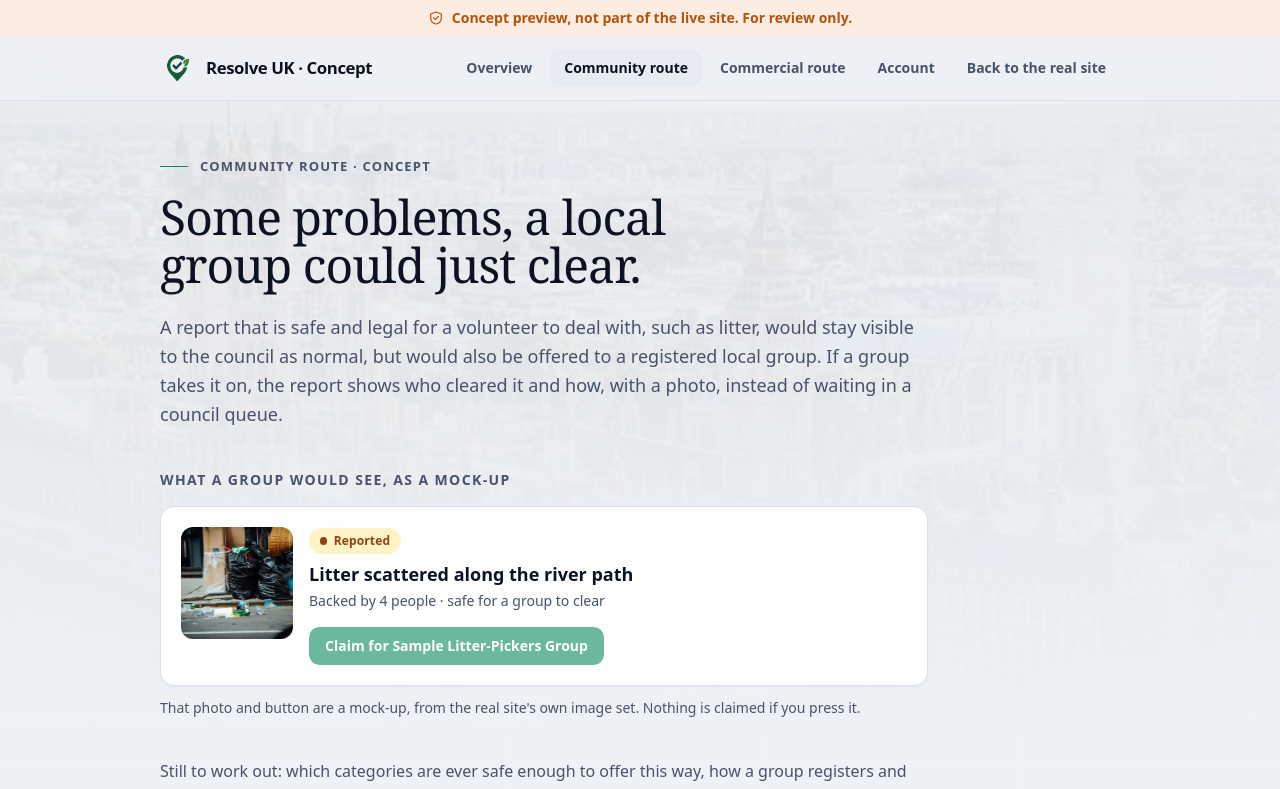
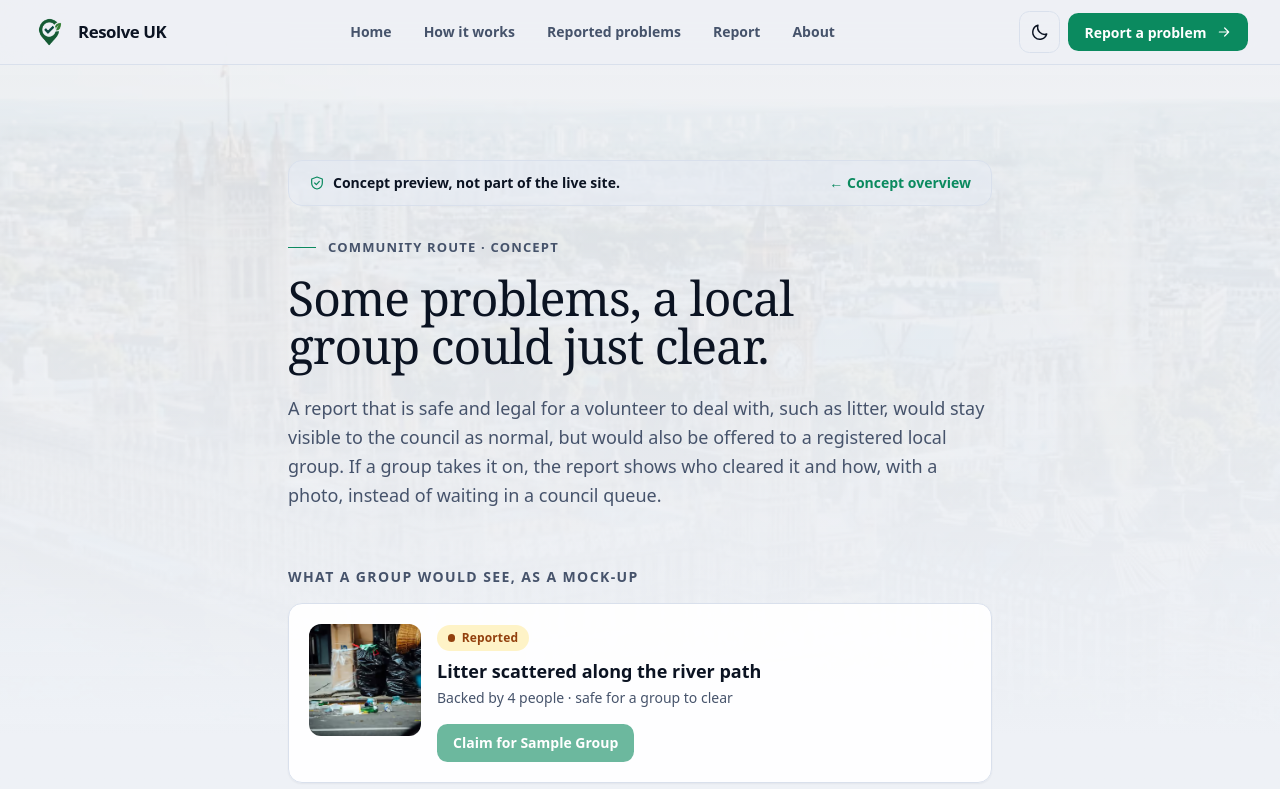
Before and after one commit to KNales179/ResolveUK, a React (Vite) app: page /v2/community in a window 1280 px wide. Shown: the top 789 px of the page. Built offline with nearby package versions, Linux system fonts and the light colour scheme; no server answers.

Commit message:
New v2 UI

```diff
--- a/src/App.tsx
+++ b/src/App.tsx
@@ -10,7 +10,6 @@ const AboutPage = lazy(() => import('./pages/AboutPage').then((m) => ({ default:
 const WhyPage = lazy(() => import('./pages/WhyPage').then((m) => ({ default: m.WhyPage })))
 const GetInvolvedPage = lazy(() => import('./pages/GetInvolvedPage').then((m) => ({ default: m.GetInvolvedPage })))
 const StaffApp = lazy(() => import('./staff/StaffApp').then((m) => ({ default: m.StaffApp })))
-const V2Shell = lazy(() => import('./v2/V2Shell').then((m) => ({ default: m.V2Shell })))
 const V2Landing = lazy(() => import('./v2/V2Landing').then((m) => ({ default: m.V2Landing })))
 const V2Community = lazy(() => import('./v2/V2Community').then((m) => ({ default: m.V2Community })))
 const V2Commercial = lazy(() => import('./v2/V2Commercial').then((m) => ({ default: m.V2Commercial })))
@@ -32,14 +31,12 @@ export default function App() {
             <Route path="about" element={<AboutPage />} />
             <Route path="why" element={<WhyPage />} />
             <Route path="get-involved" element={<GetInvolvedPage />} />
+            <Route path="v2" element={<V2Landing />} />
+            <Route path="v2/community" element={<V2Community />} />
+            <Route path="v2/commercial" element={<V2Commercial />} />
+            <Route path="v2/account" element={<V2Account />} />
           </Route>
           <Route path="/staff/*" element={<StaffApp />} />
-          <Route element={<V2Shell />}>
-            <Route path="/v2" element={<V2Landing />} />
-            <Route path="/v2/community" element={<V2Community />} />
-            <Route path="/v2/commercial" element={<V2Commercial />} />
-            <Route path="/v2/account" element={<V2Account />} />
-          </Route>
           <Route path="*" element={<Navigate to="/" replace />} />
         </Routes>
       </Suspense>
--- /dev/null
+++ b/src/v2/ConceptBanner.tsx
@@ -0,0 +1,24 @@
+import { Link } from 'react-router-dom'
+import { Icon } from '../components/ui/Icon'
+
+// Marks a page as a concept sketch, not a real feature, without giving it a different shell from
+// the rest of the site: everything else about the page (nav, footer, fonts, components) is the same.
+export function ConceptBanner({ back }: { back?: boolean }) {
+  return (
+    <div className="mb-8 flex flex-wrap items-center justify-between gap-3 rounded-2xl border border-line bg-surface2/60 px-5 py-3 text-sm">
+      <p className="flex items-center gap-2 font-semibold">
+        <Icon name="shield" className="size-4 shrink-0 text-accent" />
+        Concept preview, not part of the live site.
+      </p>
+      {back ? (
+        <Link to="/v2" className="font-semibold text-accent hover:underline">
+          ← Concept overview
+        </Link>
+      ) : (
+        <Link to="/" className="font-semibold text-soft hover:text-ink">
+          Back to the real site
+        </Link>
+      )}
+    </div>
+  )
+}
--- a/src/v2/V2Account.tsx
+++ b/src/v2/V2Account.tsx
@@ -1,4 +1,6 @@
 import { useEffect, useState, type FormEvent } from 'react'
+import { PageBackdrop } from '../components/site/SiteShell'
+import { Reveal } from '../components/ui/Reveal'
 import { useCategories } from '../lib/categories'
 import { deviceToken } from '../lib/device'
 import { preparePhoto } from '../lib/photo'
@@ -6,7 +8,8 @@ import { photoUrl } from '../lib/photos'
 import { STATUS_LABELS } from '../lib/status'
 import { supabase } from '../lib/supabase'
 import type { Report } from '../types'
-import { useReporterAuth } from './reporterAuth'
+import { ConceptBanner } from './ConceptBanner'
+import { ReporterAuthProvider, useReporterAuth } from './reporterAuth'
 
 function AuthForm() {
   const { signIn, signUp } = useReporterAuth()
@@ -207,7 +210,7 @@ function LinkedReportForm({ reporterId, onSent }: { reporterId: string; onSent:
   )
 }
 
-export function V2Account() {
+function AccountBody() {
   const { status, profile, email, signOut } = useReporterAuth()
   const [refreshKey, setRefreshKey] = useState(0)
 
@@ -242,3 +245,17 @@ export function V2Account() {
     </div>
   )
 }
+
+export function V2Account() {
+  return (
+    <ReporterAuthProvider>
+      <PageBackdrop />
+      <main className="mx-auto max-w-3xl px-5 pb-24 pt-32 sm:px-8 sm:pt-40">
+        <ConceptBanner back />
+        <Reveal>
+          <AccountBody />
+        </Reveal>
+      </main>
+    </ReporterAuthProvider>
+  )
+}
--- a/src/v2/V2Commercial.tsx
+++ b/src/v2/V2Commercial.tsx
@@ -1,4 +1,7 @@
+import { PageBackdrop } from '../components/site/SiteShell'
 import { Pic } from '../components/ui/Pic'
+import { Reveal } from '../components/ui/Reveal'
+import { ConceptBanner } from './ConceptBanner'
 
 const QUOTES: Array<[string, string, string]> = [
   ['Sample Waste Co.', '£65', 'Collection tomorrow'],
@@ -8,14 +11,20 @@ const QUOTES: Array<[string, string, string]> = [
 
 export function V2Commercial() {
   return (
-    <div className="max-w-3xl">
+    <>
+      <PageBackdrop />
+      <main className="mx-auto max-w-3xl px-5 pb-24 pt-32 sm:px-8 sm:pt-40">
+        <ConceptBanner back />
+        <Reveal>
           <p className="eyebrow">Commercial route · concept</p>
           <h1 className="mt-4 text-4xl sm:text-5xl">On private land, the landowner picks who clears it.</h1>
           <p className="mt-6 text-lg leading-relaxed text-soft">
             A council has no duty to clear fly-tipping on private land, which is most of what official figures miss. For a report like that, registered waste carriers could quote a price, and whoever owns the land picks one. Resolve would take a small fee for arranging it.
           </p>
+        </Reveal>
 
-      <p className="mt-10 text-sm font-semibold uppercase tracking-widest text-soft">What a landowner would see, as a mock-up</p>
+        <Reveal className="mt-14">
+          <p className="text-sm font-semibold uppercase tracking-widest text-soft">What a landowner would see, as a mock-up</p>
           <div className="card mt-4 rounded-2xl p-5 sm:p-7">
             <div className="flex gap-4">
               <Pic name="rubbish-street" widths={[400]} width={400} height={267} alt="" className="size-24 shrink-0 rounded-xl object-cover sm:size-28" sizes="112px" />
@@ -42,10 +51,12 @@ export function V2Commercial() {
             </ul>
           </div>
           <p className="mt-3 text-sm text-soft">That photo, those quotes and the "Choose" button are a mock-up, from the real site's own image set. No real carrier, price or payment exists yet.</p>
+        </Reveal>
 
-      <p className="mt-10 leading-relaxed text-soft">
+        <Reveal className="mt-14 leading-relaxed text-soft">
           Still to work out: who verifies a waste carrier is actually registered, how payment and the fee are taken, and the registered company needed to legally hold that money.
-      </p>
-    </div>
+        </Reveal>
+      </main>
+    </>
   )
 }
--- a/src/v2/V2Community.tsx
+++ b/src/v2/V2Community.tsx
@@ -1,15 +1,24 @@
+import { PageBackdrop } from '../components/site/SiteShell'
 import { Pic } from '../components/ui/Pic'
+import { Reveal } from '../components/ui/Reveal'
+import { ConceptBanner } from './ConceptBanner'
 
 export function V2Community() {
   return (
-    <div className="max-w-3xl">
+    <>
+      <PageBackdrop />
+      <main className="mx-auto max-w-3xl px-5 pb-24 pt-32 sm:px-8 sm:pt-40">
+        <ConceptBanner back />
+        <Reveal>
           <p className="eyebrow">Community route · concept</p>
           <h1 className="mt-4 text-4xl sm:text-5xl">Some problems, a local group could just clear.</h1>
           <p className="mt-6 text-lg leading-relaxed text-soft">
             A report that is safe and legal for a volunteer to deal with, such as litter, would stay visible to the council as normal, but would also be offered to a registered local group. If a group takes it on, the report shows who cleared it and how, with a photo, instead of waiting in a council queue.
           </p>
+        </Reveal>
 
-      <p className="mt-10 text-sm font-semibold uppercase tracking-widest text-soft">What a group would see, as a mock-up</p>
+        <Reveal className="mt-14">
+          <p className="text-sm font-semibold uppercase tracking-widest text-soft">What a group would see, as a mock-up</p>
           <div className="card mt-4 flex gap-4 rounded-2xl p-4 sm:p-5">
             <Pic name="litter-bottles" widths={[400]} width={400} height={267} alt="" className="size-24 shrink-0 rounded-xl object-cover sm:size-28" sizes="112px" />
             <div className="min-w-0 flex-1">
@@ -17,15 +26,17 @@ export function V2Community() {
               <h3 className="mt-2 text-lg font-semibold leading-snug">Litter scattered along the river path</h3>
               <p className="mt-1 text-sm text-soft">Backed by 4 people · safe for a group to clear</p>
               <button type="button" disabled className="btn btn-primary btn-sm mt-4 cursor-not-allowed opacity-60">
-            Claim for Sample Litter-Pickers Group
+                Claim for Sample Group
               </button>
             </div>
           </div>
           <p className="mt-3 text-sm text-soft">That photo and button are a mock-up, from the real site's own image set. Nothing is claimed if you press it.</p>
+        </Reveal>
 
-      <p className="mt-10 leading-relaxed text-soft">
+        <Reveal className="mt-14 leading-relaxed text-soft">
           Still to work out: which categories are ever safe enough to offer this way, how a group registers and gets checked, and what happens if a group claims something and never finishes it.
-      </p>
-    </div>
+        </Reveal>
+      </main>
+    </>
   )
 }
--- a/src/v2/V2Landing.tsx
+++ b/src/v2/V2Landing.tsx
@@ -1,6 +1,9 @@
 import { Link } from 'react-router-dom'
+import { PageBackdrop } from '../components/site/SiteShell'
 import { Icon, type IconName } from '../components/ui/Icon'
 import { Pic } from '../components/ui/Pic'
+import { Reveal } from '../components/ui/Reveal'
+import { ConceptBanner } from './ConceptBanner'
 
 const ROUTES: Array<[IconName, string, string, string, string]> = [
   ['map', 'Public', 'Works the same as today. A report on public land goes to the council or contractor responsible for it.', '/report', 'See the real reporting form'],
@@ -10,25 +13,28 @@ const ROUTES: Array<[IconName, string, string, string, string]> = [
 
 export function V2Landing() {
   return (
-    <div className="max-w-5xl">
-      <div className="max-w-3xl">
+    <>
+      <PageBackdrop />
+      <main className="mx-auto max-w-5xl px-5 pb-24 pt-32 sm:px-8 sm:pt-40">
+        <ConceptBanner />
+        <Reveal className="max-w-3xl">
           <p className="eyebrow">Concept, not a decision yet</p>
           <h1 className="mt-4 text-4xl sm:text-5xl">A resolution network, not just a reporting form.</h1>
           <p className="mt-6 text-lg leading-relaxed text-soft">
             FixMyStreet already does public reporting well, and Resolve UK's own version does too. The idea on this page is to stop competing on that alone, and add two more ways a problem gets resolved, depending on who is actually responsible for it. Nothing here is built into the real site yet. This exists so you can react to it before anything is.
           </p>
-      </div>
+        </Reveal>
 
-      <figure className="relative mt-10 overflow-hidden rounded-3xl">
+        <Reveal className="relative mt-10 overflow-hidden rounded-3xl">
           <Pic name="roadside-litter" widths={[400, 480]} width={480} height={639} alt="Litter scattered along a roadside verge" className="h-48 w-full object-cover sm:h-64" sizes="(min-width:1024px) 960px, 100vw" />
           <figcaption className="absolute inset-0 flex items-end bg-gradient-to-t from-black/70 via-black/10 to-transparent p-6">
             <p className="text-lg font-semibold text-white">This is what already gets reported. The question is what happens to it next.</p>
           </figcaption>
-      </figure>
+        </Reveal>
 
         <ul className="mt-10 grid gap-5 sm:grid-cols-3">
           {ROUTES.map(([icon, title, text, href, cta], i) => (
-          <li key={title} className="card group relative overflow-hidden rounded-3xl p-7 transition hover:-translate-y-1">
+            <Reveal as="li" key={title} delay={i * 70} className="card group relative overflow-hidden rounded-3xl p-7 transition hover:-translate-y-1">
               <span className="absolute -right-2 -top-6 select-none text-[6rem] font-serif font-medium leading-none text-ink/[0.05]">0{i + 1}</span>
               <span className="tile-icon size-12 rounded-2xl">
                 <Icon name={icon} className="size-6" />
@@ -38,11 +44,11 @@ export function V2Landing() {
               <Link to={href} className="mt-5 inline-flex items-center gap-1.5 font-semibold text-accent hover:underline">
                 {cta} <Icon name="arrow" className="size-4" />
               </Link>
-          </li>
+            </Reveal>
           ))}
         </ul>
 
-      <div className="mt-14 flex max-w-3xl gap-4 rounded-3xl border border-accent/30 bg-accent/10 p-6">
+        <Reveal className="mt-14 flex max-w-3xl gap-4 rounded-3xl border border-accent/30 bg-accent/10 p-6">
           <Icon name="shield" className="mt-0.5 size-6 shrink-0 text-accent" />
           <p className="leading-relaxed">
             Two things the commercial route needs before it could actually work: a way for whoever sent in a report to come back and pick a quote (the{' '}
@@ -51,7 +57,8 @@ export function V2Landing() {
             </Link>{' '}
             on this preview), and a registered company able to legally hold the money that changes hands.
           </p>
-      </div>
-    </div>
+        </Reveal>
+      </main>
+    </>
   )
 }
--- a/src/v2/V2Shell.tsx
+++ /dev/null
@@ -1,51 +0,0 @@
-import { Link, NavLink, Outlet } from 'react-router-dom'
-import { Icon } from '../components/ui/Icon'
-import { Logo } from '../components/site/Logo'
-import { PageBackdrop } from '../components/site/SiteShell'
-import { ReporterAuthProvider } from './reporterAuth'
-
-const tab = ({ isActive }: { isActive: boolean }) => `rounded-lg px-3.5 py-2 text-sm font-semibold transition ${isActive ? 'bg-surface2 text-ink' : 'text-soft hover:text-ink'}`
-
-// Everything under /v2 is a concept area for Ms Kay to react to, kept apart from the real site on
-// purpose: nothing built in here is wired into the live reporting flow or linked from its nav.
-export function V2Shell() {
-  return (
-    <ReporterAuthProvider>
-      <PageBackdrop />
-      <div className="msg-warn flex items-center justify-center gap-2 rounded-none border-0 py-2 text-center text-sm font-semibold">
-        <Icon name="shield" className="size-4 shrink-0" />
-        Concept preview, not part of the live site. For review only.
-      </div>
-      <header className="sticky top-0 z-40 border-b border-line bg-bg/80 backdrop-blur-xl">
-        <div className="mx-auto max-w-5xl px-4 sm:px-8">
-          <nav className="flex min-h-16 flex-wrap items-center justify-between gap-2 py-2" aria-label="Concept">
-            <Link to="/v2" className="flex items-center gap-2.5 text-[1.05rem] font-semibold tracking-tight">
-              <Logo />
-              <span>Resolve UK · Concept</span>
-            </Link>
-            <div className="flex flex-wrap items-center gap-1">
-              <NavLink to="/v2" end className={tab}>
-                Overview
-              </NavLink>
-              <NavLink to="/v2/community" className={tab}>
-                Community route
-              </NavLink>
-              <NavLink to="/v2/commercial" className={tab}>
-                Commercial route
-              </NavLink>
-              <NavLink to="/v2/account" className={tab}>
-                Account
-              </NavLink>
-              <Link to="/" className="rounded-lg px-3.5 py-2 text-sm font-semibold text-soft transition hover:text-ink">
-                Back to the real site
-              </Link>
-            </div>
-          </nav>
-        </div>
-      </header>
-      <main className="mx-auto max-w-5xl px-5 pb-24 pt-14 sm:px-8">
-        <Outlet />
-      </main>
-    </ReporterAuthProvider>
-  )
-}
```
Lines whose indentation alone changed are shown as unchanged.
